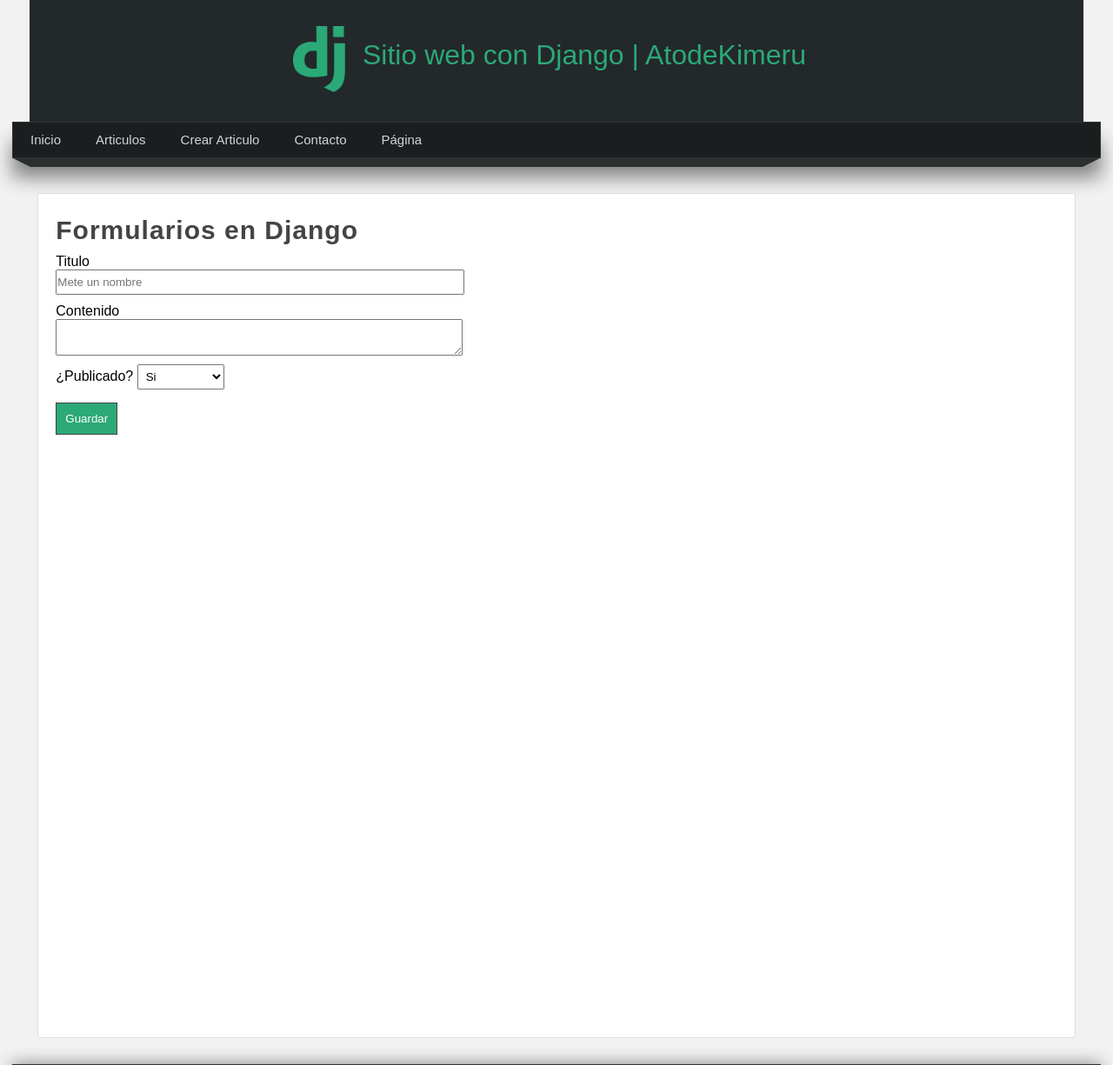
After one commit to AtodeKimeru/udemy-django, a Django app: page /create-article/ in a window 1280 px wide. The commit adds this page. Shown: the top 1225 px of the page at 87% size. Run offline with Django 3.2, Linux system fonts and the light colour scheme.

Commit message:
function forms

```diff
--- a/NewBeginning/urls.py
+++ b/NewBeginning/urls.py
@@ -30,4 +30,6 @@ urlpatterns = [
     path('edit-article/<int:id>', views.editar_articulo, name='edit_article'),
     path('articles/', views.articulos, name='articles'),
     path('delete-article/<int:id>', views.borrar_articulo, name='delete'),
+    path('save-article/', views.save_article, name='save'),
+    path('create-article/', views.create_article, name='create'),
 ]
--- a/myapp/static/css/styles.css
+++ b/myapp/static/css/styles.css
@@ -137,6 +137,50 @@ nav ul li a:hover{
     margin: 0 auto;
 }
 
+.box form{
+    width: 40%;
+}
+
+.box form input, .box form textarea{
+    display: block;
+    padding: 5px;
+    padding-left: 0px;
+}
+
+.box form input[type="text"],
+.box form textarea,
+.box form select{
+    width: 100%;
+    margin-bottom: 10px;
+    /* height: 40px;
+    border: 1px solid #ddd;
+    border-radius: 3px;
+    */
+}
+
+.box form select{
+    width: 100px;
+    padding: 5px;
+}
+
+.box form input[type="submit"],
+.box form input[type="button"],
+.box form button{
+    padding: 10px;
+    margin-top: 5px;
+    background: #2ba977;
+    border: 1px solid #444;
+    color: white;
+    transition: 300ms all;
+}
+
+.box form input[type="submit"]:hover,
+.box form input[type="button"]:hover,
+.box form button:hover{
+    cursor: pointer;
+    background: #207a56;
+}
+
 .title{
     color: #444;
     letter-spacing: 1px;
@@ -157,6 +201,8 @@ footer{
     box-shadow: 0px 0px 20px gray;
 }
 
+/*Mostrar articulos "models"*/
+
 #filtrados{
     display: block;
     float: right;
--- /dev/null
+++ b/myapp/templates/create_article.html
@@ -0,0 +1,28 @@
+{% extends 'layout.html' %}
+
+{% block title %} Formularios en Django {% endblock %}
+
+{% block content %}
+
+<h1 class="title">Formularios en Django</h1>
+
+<form action="{% url 'save' %}" method="POST">
+
+    {% csrf_token %}
+
+    <label for="title">Titulo</label>
+    <input type="text" name="title" placeholder="Mete un nombre" />
+
+    <label for="content">Contenido</label>
+    <textarea name="content"></textarea>
+
+    <label for="public">¿Publicado?</label>
+    <select name="public">
+        <option value="1">Si</option>
+        <option value="0">No</option>
+    </select>
+
+    <input type="submit" value="Guardar" />
+</form>
+
+{% endblock %}
--- a/myapp/templates/layout.html
+++ b/myapp/templates/layout.html
@@ -32,6 +32,9 @@
                 <a href="{% url 'articles' %}">Articulos</a>
             </li>
             <li>
+                <a href="{% url 'create' %}">Crear Articulo</a>
+            </li>
+            <li>
                 <a href="{% url 'contact' 'Iván' 'Barragán' %}">Contacto</a>
             </li>
             <li>
--- a/myapp/views.py
+++ b/myapp/views.py
@@ -44,6 +44,38 @@ def crear_articulo(request, title, content, public):
     return HttpResponse(f"Usuario creado: <strong>{articulo.title}</strong> - {articulo.content}")
 
 
+def save_article(request):
+
+    if request.method == 'POST':
+
+        title = request.POST['title']
+
+        if len(title) <= 5:
+            return HttpResponse("<h2>El titulo es muy pequeño</h2>")
+
+        content = request.POST['content']
+        public = request.POST['public']
+
+        articulo = Article(
+            title = title,
+            content = content,
+            public = public,
+            create_at = timezone.now(),
+            update_at = timezone.now(),
+        )
+        articulo.save()
+
+        return HttpResponse(f"Usuario creado: <strong>{articulo.title}</strong> - {articulo.content}")
+
+    else:
+        return HttpResponse("<h2>No se ha podido crear el articulo</h2>")
+
+
+def create_article(request):
+
+    return render(request, 'create_article.html')
+
+
 def articulo(request):
     try:
         articulo = Article.objects.get(id=1, public=True)
@@ -68,7 +100,6 @@ def editar_articulo(request, id):
 
 
 def articulos(request):
-    articulos = Article.objects.all()
 
     articulos_filtrados1 = Article.objects.filter(title__iexact="articulo")
     articulos_filtrados2 = Article.objects.filter(id__gte=9).exclude(public=False)
@@ -79,6 +110,7 @@ def articulos(request):
     articulos = Article.objects.filter(
         Q(id__contains="1") | Q(title__contains="artic")
     )
+    articulos = Article.objects.all().order_by('-id')
 
     return render(request, 'articulos.html', {
         'articulos': articulos,
```
Also changed, not shown: myapp/forms.py (added).
